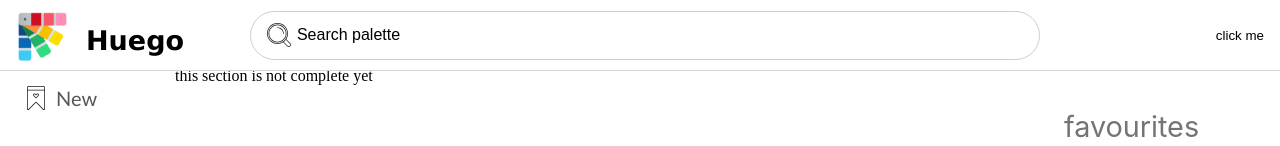
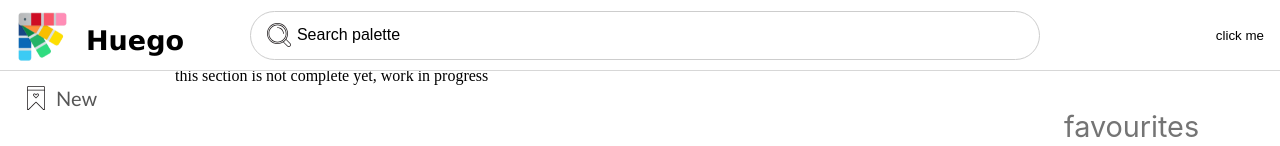
Before and after one commit to aditya1010-max/huego, a React (Vite) app in the folder frontend/: page /collection in a window 1280 px wide. Shown: the top 146 px of the page. Built offline with nearby package versions, Linux system fonts and the light colour scheme; no server answers.

Commit message:
added text updates

```diff
--- a/frontend/src/components/CollectionSection/CollectionSection.tsx
+++ b/frontend/src/components/CollectionSection/CollectionSection.tsx
@@ -2,7 +2,7 @@ export default function CollectionSection() {
   return (
     <div>
       <h2>Collection Section</h2>
-      <p>this section is not complete yet</p>
+      <p>this section is not complete yet, work in progress</p>
     </div>
   );
 }
```
